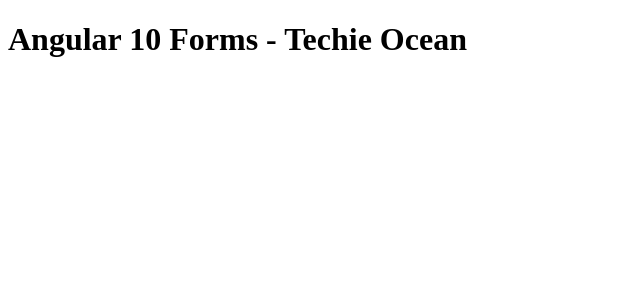
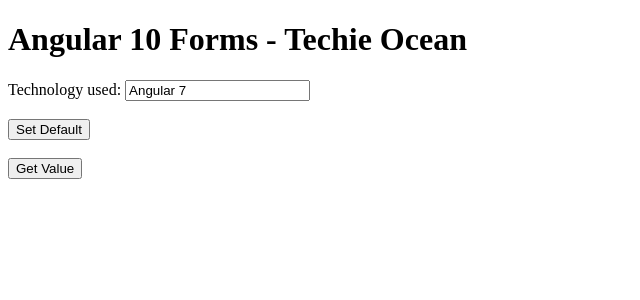
Before and after one commit to johnnycowboy3033/Angular-10-Forms-Techie-Ocean, an Angular app: page / in a window 1280 px wide. Shown: the top 300 px of the page, without its empty margins (0-640 px from the left). Built offline with nearby package versions, Linux system fonts and the light colour scheme.

Commit message:
1. ANGULAR 13 :TYPES OF FORMS (0:42)

```diff
--- a/src/app/app.component.html
+++ b/src/app/app.component.html
@@ -1 +1,12 @@
 <h1> {{ siteName }} </h1>
+
+Technology used: <input type="text" [formControl]="technologyUsed">
+<br>
+<br>
+<input type="button" value="Set Default" (click)="setDefaultValue()" >
+
+<br>
+<br>
+<input type="button" value="Get Value" (click)="getInputValue()" >
+
+<p> {{ _displayTechUsed  }}</p>
--- a/src/app/app.component.ts
+++ b/src/app/app.component.ts
@@ -1,4 +1,5 @@
 import { Component } from '@angular/core';
+import {FormControl} from "@angular/forms";
 
 @Component({
   selector: 'app-root',
@@ -8,4 +9,41 @@
 export class AppComponent {
   title = 'Angular Tutorial';
   siteName = 'Angular 10 Forms - Techie Ocean';
+
+  //Reactive Forms
+  technologyUsed = new FormControl('Angular 7');
+  public _displayTechUsed : string  = '';
+
+  get displayTechUsed(): string {
+    return this._displayTechUsed;
+  }
+
+  set displayTechUsed(value: string) {
+    this._displayTechUsed = value;
+  }
+
+  ngOnInit(): void {
+    // called after the constructor and called  after the first
+  }
+
+  constructor() {
+    // constructor called first time before the ngOnInit()
+
+    console.log( ' ** CASEY ** Before Button Click: ' + this.technologyUsed.value);
+
+  }
+  setDefaultValue(){
+    this.technologyUsed.setValue('Angular 8');
+
+    console.log( ' ** CASEY ** After Button Click: ' + this.technologyUsed.value);
+
+  }
+
+  getInputValue(){
+    console.log( ' ** CASEY ** Get Input Value: ' + this.technologyUsed.value);
+
+    if (this.technologyUsed.value != null) {
+      this._displayTechUsed = this.technologyUsed.value;
+    }
+  }
 }
--- a/src/app/app.module.ts
+++ b/src/app/app.module.ts
@@ -2,13 +2,15 @@
 import { BrowserModule } from '@angular/platform-browser';
 
 import { AppComponent } from './app.component';
+import {ReactiveFormsModule} from "@angular/forms";
 
 @NgModule({
   declarations: [
     AppComponent
   ],
   imports: [
-    BrowserModule
+    BrowserModule,
+    ReactiveFormsModule
   ],
   providers: [],
   bootstrap: [AppComponent]
```
Also changed, not shown: 1 other file (tests, documents, lock files or other folders).
